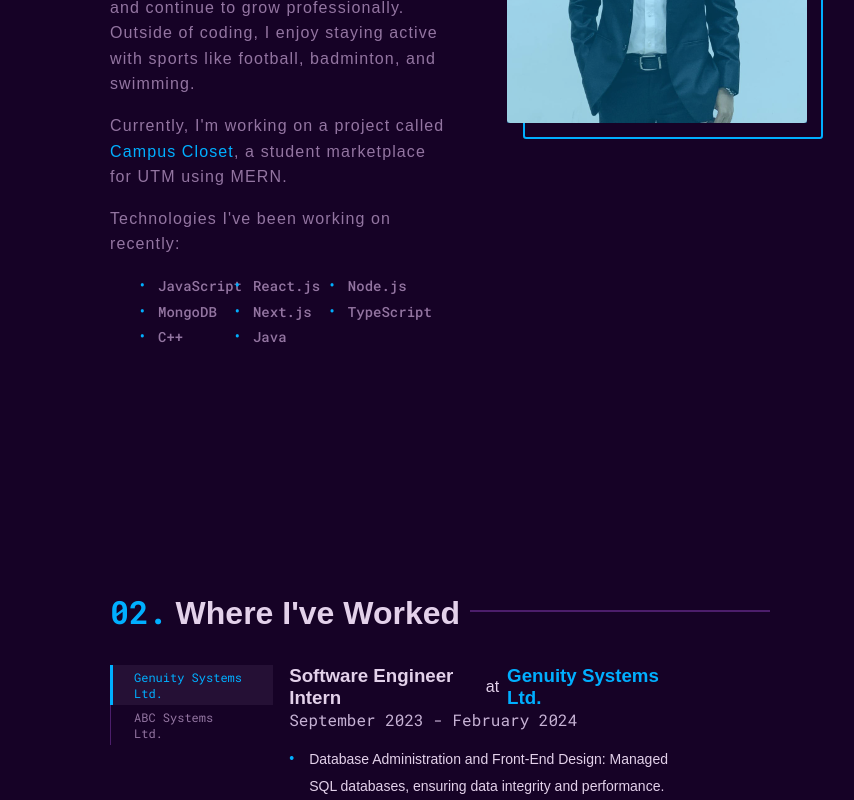
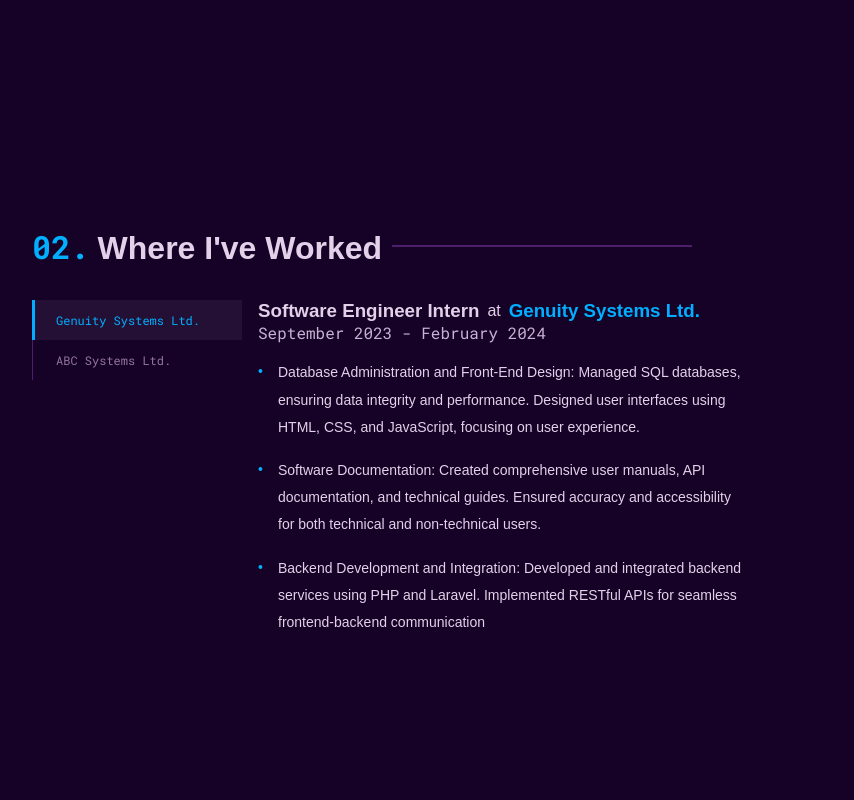
Before and after one commit to ishmumr7/portfolio, a Next.js app: page / in a window 1280 px wide. Shown: the part 1408-2208 px from the top of the page, without its empty margins (258-1112 px from the left). Built offline with nearby package versions, Linux system fonts and the light colour scheme.

Commit message:
Update responsiveness for 1280px or less

```diff
--- a/src/scss/sections/_main.scss
+++ b/src/scss/sections/_main.scss
@@ -1,6 +1,9 @@
 main {
-	margin: 0 23rem;
-	@media screen and (max-width: 1020px) {
+	margin: 0 20rem;
+	@media screen and (max-width: 1280px) {
+		margin: 0 12rem;
+	}
+	@media screen and (max-width: 1080px) {
 		margin: 0 8rem;
 	}
 	@media screen and (max-width: 768px) {
```
